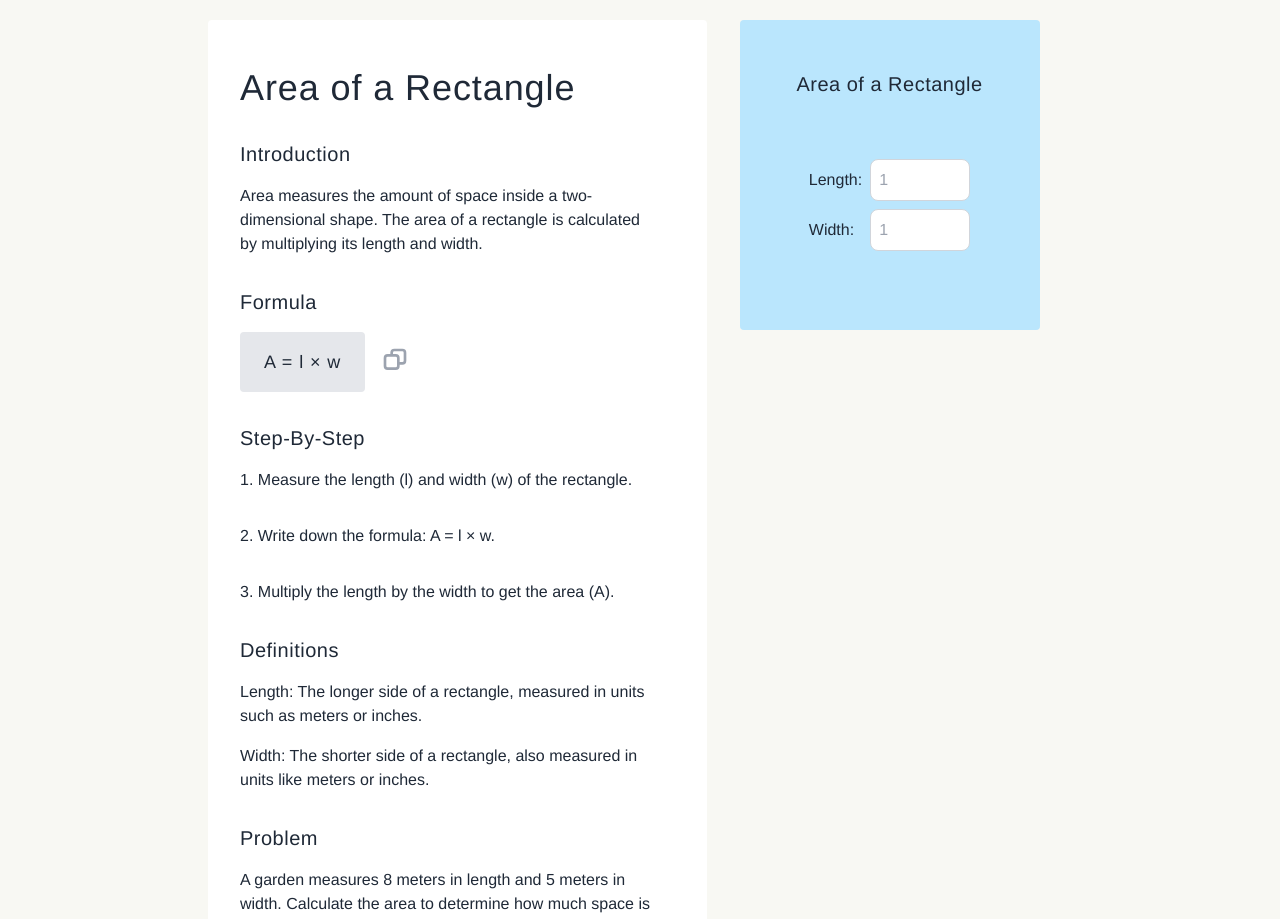
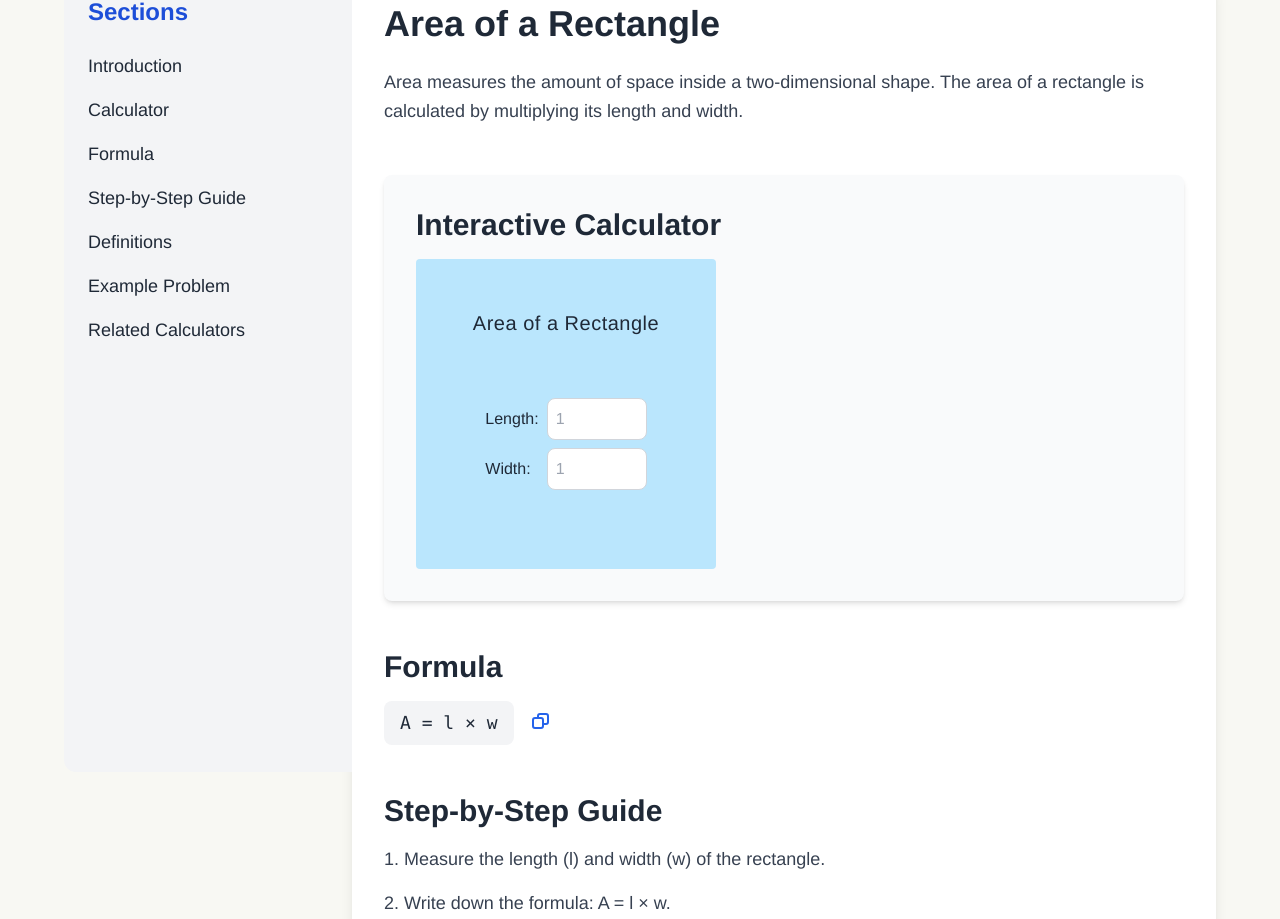
Before and after one commit to samanthacabrera/conversion-calculator, a React (Vite) app: page /calculator/areaRectangle in a window 1280 px wide. Shown: the part 244-1163 px from the top of the page. Built offline with nearby package versions, Linux system fonts and the light colour scheme.

Commit message:
updated FAQs, Resources, and Page

```diff
--- a/src/App.jsx
+++ b/src/App.jsx
@@ -1,7 +1,6 @@
 import React, { useState } from 'react';
 import { BrowserRouter as Router, Route, Routes } from 'react-router-dom';
 import { calculatorRoutes } from './routes';
-// import Menu from './Menu';
 import Header from './Header';
 import Filter from './Filter';
 import List from './List';
@@ -16,8 +15,6 @@ const App = () => {
   return (
     <Router>
       <div className="flex flex-col items-center min-h-screen text-gray-800">
-
-        {/* <Menu /> */}
 
         <Header />
 
--- a/src/Calculator.jsx
+++ b/src/Calculator.jsx
@@ -31,10 +31,10 @@ const Calculator = ({ calcType, condensed }) => {
                     <div className="flex flex-col justify-center space-y-2 min-h-[150px]">
                         {calcInfo.dimensions.map((dim, index) => (
                             <div key={index} className="flex justify-between items-center space-x-2 w-full">
-                                <label>{dim.name}:</label> {/* Accessing dimension name */}
+                                <label>{dim.name}:</label>
                                 <input
                                     type="number"
-                                    name={dim.name.toLowerCase().replace(" ", "_")} // Adjusting the input name for each dimension
+                                    name={dim.name.toLowerCase().replace(" ", "_")}
                                     onChange={handleChange}
                                     className="p-2 rounded-lg border border-gray-300 w-[100px]"
                                     placeholder="1"
--- a/src/Filter.jsx
+++ b/src/Filter.jsx
@@ -31,7 +31,7 @@ const Filter = ({ onSelectCategory }) => {
                     <button
                         key={category.name}
                         onClick={() => handleCategoryClick(category)}
-                        className={`transition-all duration-200 ${selectedCategory === category.name ? `${category.color} py-2 px-4 rounded` : 'hover:scale-105'}`}
+                        className={`transition-all duration-200 text-lg ${selectedCategory === category.name ? `${category.color} py-2 px-4 rounded` : 'hover:scale-105'}`}
                     >
                         {formatCategoryName(category.name)}
                     </button>
--- a/src/Page.jsx
+++ b/src/Page.jsx
@@ -5,8 +5,6 @@ import Calculator from './Calculator';
 
 const Page = ({ calcType }) => {
     const [copySuccess, setCopySuccess] = useState('');
-    const [showAnswers, setShowAnswers] = useState([false, false, false]); // Tracks answer visibility for each sample problem
-
     const route = calculatorRoutes.find(route => route.calcType === calcType);
     const category = Object.keys(calcData).find(cat => calcData[cat][route?.calcType]);
     const currentCalc = calcData[category][route?.calcType];
@@ -26,85 +24,109 @@ const Page = ({ calcType }) => {
 
     const copyToClipboard = () => {
         navigator.clipboard.writeText(formula).then(() => {
-            setCopySuccess('copied to clipboard :)');
+            setCopySuccess('Formula copied to clipboard!');
             setTimeout(() => setCopySuccess(''), 2000);
-        }).catch(err => {
+        }).catch(() => {
             setCopySuccess('Failed to copy formula');
         });
     };
 
-    const toggleAnswer = (index) => {
-        setShowAnswers(prev => {
-            const updated = [...prev];
-            updated[index] = !updated[index];
-            return updated;
-        });
-    };
+    return (
+        <div className="flex max-w-6xl mx-auto">
+            {/* Sidebar Navigation */}
+            <aside className="w-1/4 p-6 bg-gray-100 rounded-l-xl sticky top-0 h-screen">
+                <h2 className="text-2xl font-semibold mb-6 text-blue-700">Sections</h2>
+                <nav className="space-y-4">
+                    <a href="#introduction" className="block text-lg hover:text-blue-700">Introduction</a>
+                    <a href="#calculator" className="block text-lg hover:text-blue-700">Calculator</a>
+                    <a href="#formula" className="block text-lg hover:text-blue-700">Formula</a>
+                    <a href="#steps" className="block text-lg hover:text-blue-700">Step-by-Step Guide</a>
+                    <a href="#definitions" className="block text-lg hover:text-blue-700">Definitions</a>
+                    <a href="#example" className="block text-lg hover:text-blue-700">Example Problem</a>
+                    <a href="#related" className="block text-lg hover:text-blue-700">Related Calculators</a>
+                </nav>
+            </aside>
 
-    return (
-        <div className="flex flex-col p-6 md:p-12 w-3/4">
-            <div className="flex flex-col items-center md:flex-row">
-                <div className="order-2 md:order-1 md:w-2/3 my-12 md:my-0 space-y-8 bg-white rounded p-8 md:py-12 md:pr-12">
-                    <h2 className="text-3xl md:text-4xl tracking-wide">{title}</h2>
+            {/* Main Content */}
+            <main className="flex-1 p-8 bg-white rounded-r-xl shadow-lg space-y-12">
+                {/* Title */}
+                <section id="introduction">
+                    <h1 className="text-4xl font-bold text-gray-800 mb-6">{title}</h1>
+                    <p className="text-lg text-gray-700 leading-relaxed">{intro}</p>
+                </section>
 
-                    {intro && (
-                        <section className="space-y-4">
-                            <h3 className="text-xl tracking-wide">Introduction</h3>
-                            <p>{intro}</p>
+                {/* Calculator Component */}
+                <section id="calculator" className="bg-gray-50 p-8 rounded-lg shadow-md">
+                    <h2 className="text-3xl font-semibold text-gray-800 mb-4">Interactive Calculator</h2>
+                    <Calculator calcType={calcType} />
                 </section>
-                    )}
 
+                {/* Formula */}
                 {formula && (
-                        <section className="space-y-4">
-                            <h3 className="text-xl tracking-wide">Formula</h3>
+                    <section id="formula">
+                        <h2 className="text-3xl font-semibold text-gray-800 mb-4">Formula</h2>
                         <div className="flex items-center space-x-4">
-                                <p className="text-lg tracking-wider bg-gray-200 py-4 px-6 w-fit rounded">{formula}</p>
+                            <p className="text-lg bg-gray-100 py-2 px-4 rounded-lg font-mono">{formula}</p>
                             <button
-                                    className="text-gray-400 hover:text-gray-800 hover:scale-105 transition-all duration-200"
                                 onClick={copyToClipboard}
+                                className="text-blue-600 hover:text-blue-800 transition duration-200"
                             >
-                                    <svg xmlns="http://www.w3.org/2000/svg" fill="none" viewBox="0 0 24 24" stroke="currentColor" className="w-8 h-8">
+                                <svg xmlns="http://www.w3.org/2000/svg" className="w-6 h-6" fill="none" viewBox="0 0 24 24" stroke="currentColor">
                                     <path strokeLinecap="round" strokeLinejoin="round" strokeWidth={2} d="M8 7V5a2 2 0 012-2h6a2 2 0 012 2v6a2 2 0 01-2 2h-2m-4 4H5a2 2 0 01-2-2v-6a2 2 0 012-2h6a2 2 0 012 2v6a2 2 0 01-2 2z" />
                                 </svg>
                             </button>
-                                {copySuccess && <p className="text-gray-400">{copySuccess}</p>}
+                            {copySuccess && <p className="text-green-500">{copySuccess}</p>}
                         </div>
                     </section>
                 )}
 
+                {/* Step-by-Step Guide */}
                 {steps && (
-                        <section className="space-y-4">
-                            <h3 className="text-xl tracking-wide">Step-By-Step</h3>
-                            <ol className="list-decimal list-inside space-y-8">
+                    <section id="steps">
+                        <h2 className="text-3xl font-semibold text-gray-800 mb-4">Step-by-Step Guide</h2>
+                        <ol className="list-decimal list-inside space-y-4">
                             {steps.map((step, index) => (
-                                    <li key={index}>{step}</li>
+                                <li key={index} className="text-lg text-gray-700">{step}</li>
                             ))}
                         </ol>
                     </section>
                 )}
 
+                {/* Definitions */}
                 {dimensions && dimensions.length > 0 && (
-                        <section className="space-y-4">
-                            <h3 className="text-xl tracking-wide">Definitions</h3>
+                    <section id="definitions">
+                        <h2 className="text-3xl font-semibold text-gray-800 mb-4">Definitions</h2>
+                        <div className="space-y-4">
                             {dimensions.map((dimension, index) => (
-                                <p key={index}>{dimension.name}: {dimension.definition}</p>
+                                <div key={index} className="bg-gray-50 p-4 rounded-lg">
+                                    <span className="font-semibold text-gray-800">{dimension.name}:</span>
+                                    <p className="text-gray-700">{dimension.definition}</p>
+                                </div>
                             ))}
+                        </div>
                     </section>
                 )}
 
+                {/* Example Problem */}
                 {wordProblem && (
-                        <section className="space-y-4">
-                            <h3 className="text-xl tracking-wide">Problem</h3>
-                            <p>{wordProblem}</p>
+                    <section id="example">
+                        <h2 className="text-3xl font-semibold text-gray-800 mb-4">Example Problem</h2>
+                        <p className="text-lg text-gray-700 bg-yellow-50 p-4 rounded-lg">{wordProblem}</p>
                     </section>
                 )}
-                </div>
 
-                <div className="flex justify-center order-1 md:order-2 md:w-1/2 md:self-start">
-                    <Calculator calcType={calcType} />
-                </div>
-            </div>
-
+                {/* Related Calculators */}
+                <section id="related">
+                    <h2 className="text-3xl font-semibold text-gray-800 mb-4">Related Calculators</h2>
+                    <ul className="grid grid-cols-1 md:grid-cols-2 gap-4">
+                        {relatedCalculators.map((calc, index) => (
+                            <li key={index} className="bg-blue-50 p-4 rounded-lg text-blue-700 hover:bg-blue-100 transition duration-200">
+                                <a href={calc.path} className="block text-lg font-medium">{calc.label}</a>
+                            </li>
+                        ))}
+                    </ul>
+                </section>
+            </main>
         </div>
     );
 };
```
Also changed, not shown: src/Content.jsx (+32 -50 lines). Lines whose indentation alone changed are shown as unchanged.
